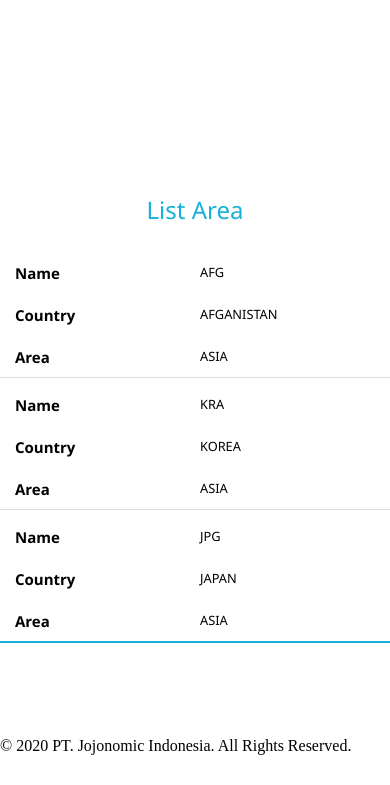
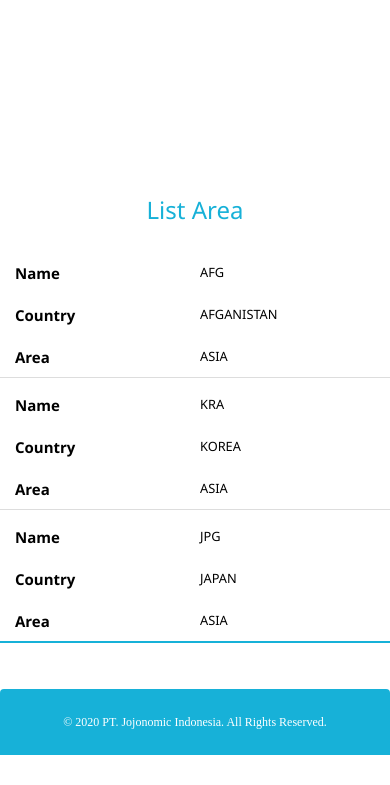
Before and after one commit to izalalf/jojonomic-football-club, a plain HTML site: page index.html in a window 390 px wide. Shown: the part 59-844 px from the top of the page. Drawn offline with Linux system fonts and the light colour scheme.

Commit message:
Adding style footer football

```diff
--- a/assets/css/main.css
+++ b/assets/css/main.css
@@ -189,7 +189,7 @@ h3 {
 	color: #17b1d8;
 }
 .content-jojonomic {
-	padding: 1em 0 4em 0;
+	padding: 1em 0 1em 0;
 }
 
 .content-table {
@@ -261,3 +261,53 @@ h3 {
 	}
 
 }
+
+/* ----------------------------------------------------------- */
+
+/* Footer Football */
+
+#footer {
+	background: #ffffff;
+	text-align: center;
+	color: #fff;
+	background-color: #17b1d8;
+	border-radius: 4px 4px 0 0;
+}
+	#footer .copyright {
+		display: inline-block;
+		color: #fff;
+		font-size: 0.75em;
+		padding: 0;
+		text-align: center;
+		padding: 2em 10em;
+	}
+
+	@media screen and (max-width: 980px) {
+
+		#footer {
+			padding: 1em 0 1em 0;
+		}
+
+	}
+
+	@media screen and (max-width: 736px) {
+
+		#footer .copyright {
+			padding: 0em 4em;
+		}
+
+	}
+
+	@media screen and (max-width: 480px) {
+
+		#footer {
+			padding: 0.1em 0 0.1em 0;
+		}
+
+			#footer .copyright {
+				padding: 2em 0;
+			}
+
+	}
+
+/* ----------------------------------------------------------- */
```
